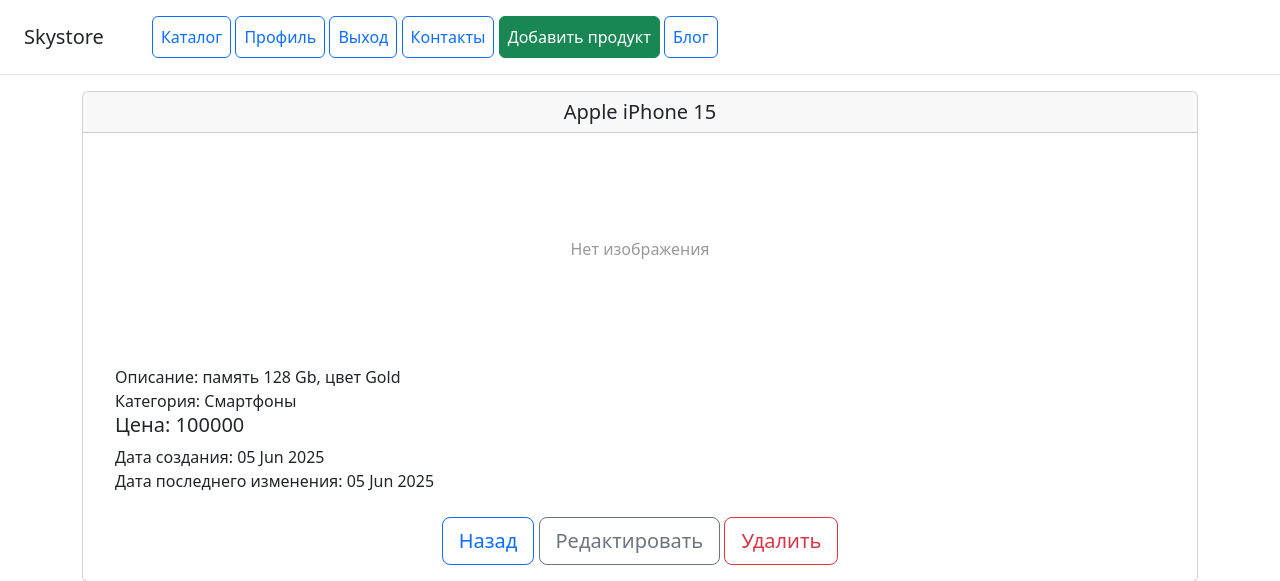
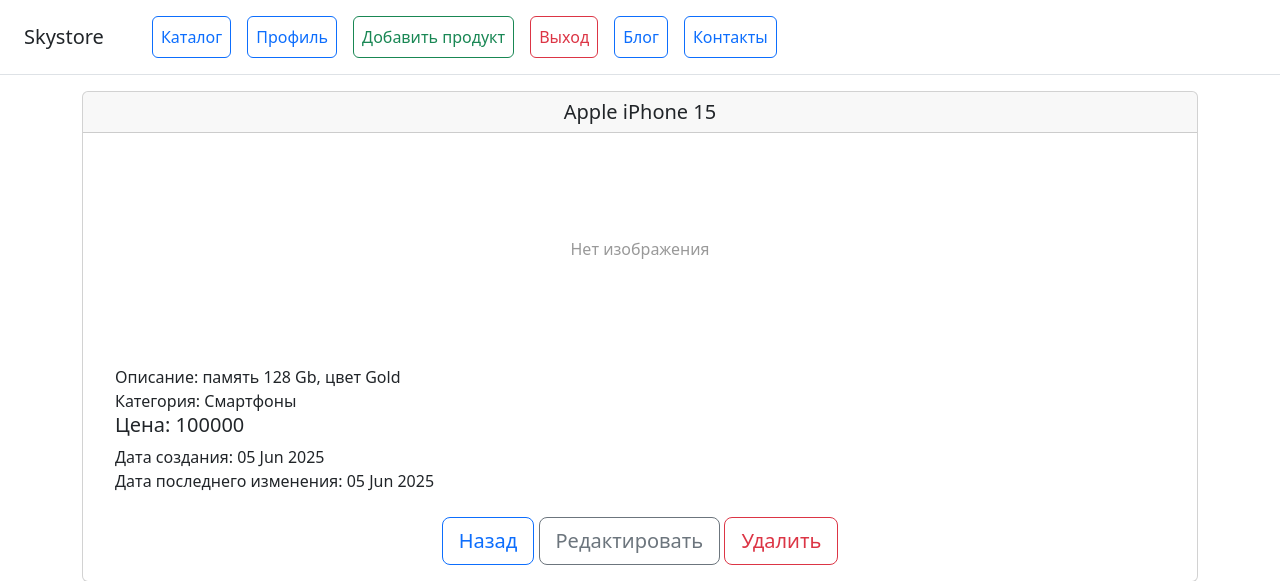
Before and after one commit to VeronikaSidorova/basics_django, a Django app: page /products/3 in a window 1280 px wide. Shown: the top 581 px of the page. Run offline with Django 5.2, Linux system fonts and the light colour scheme; the visitor is signed in with stand-in values (Sample User, id 1); data comes from the database, SQL or seed files in the repository; parts of the project's set-up code (start-up, migrations or seed data) failed here and were passed over; some libraries are stand-ins or nearby versions.

Commit message:
дз 28 upgrade

```diff
--- a/catalog/templates/main_menu.html
+++ b/catalog/templates/main_menu.html
@@ -1,18 +1,19 @@
 <div class="d-flex flex-column flex-md-row align-items-center p-3 px-md-4 mb-3 bg-white border-bottom box-shadow">
-    <h5 class="my-0 mr-md-2 font-weight-normal">Skystore</h5>
-    <nav class="ms-5">
+    <h5 class="my-2 mr-md-2 font-weight-normal">Skystore</h5>
+    <nav class="d-flex align-items-center gap-3 ms-5">
         <a class="p-2 btn btn-outline-primary" href="{% url 'catalog:products_list' %}">Каталог</a>
         {% if user.is_authenticated %}
-        <a class="p-2 btn btn-outline-primary" href="{% url 'users:user_detail' token=user.token %}">Профиль</a>
-        <a class="p-2 btn btn-outline-primary" href="{% url 'users:logout' %}">Выход</a>
+            <a class="p-2 btn btn-outline-primary" href="{% url 'users:user_detail' token=user.token %}">Профиль</a>
+            <a class="p-2 btn btn-outline-success" href="{% url 'catalog:product_create' %}">Добавить продукт</a>
+            <form method="post" action="{% url 'users:logout' %}">
+                {% csrf_token %}
+                <button type='submit' class="p-2 btn btn-outline-danger">Выход</button>
+            </form>
         {% else %}
-        <a class="p-2 btn btn-outline-primary" href="{% url 'users:login' %}">Вход</a>
-        <a class="p-2 btn btn-outline-primary" href="{% url 'users:register' %}">Регистрация</a>
-        {% endif %}
-        <a class="p-2 btn btn-outline-primary" href="{% url 'catalog:contacts' %}">Контакты</a>
-        {% if user.is_authenticated %}
-        <a class="p-2 btn btn-success ms-auto" href="{% url 'catalog:product_create' %}">Добавить продукт</a>
+            <a class="p-2 btn btn-outline-primary" href="{% url 'users:login' %}">Вход</a>
+            <a class="p-2 btn btn-outline-primary" href="{% url 'users:register' %}">Регистрация</a>
         {% endif %}
         <a class="p-2 btn btn-outline-primary" href="{% url 'blog:blog_list' %}">Блог</a>
+        <a class="p-2 btn btn-outline-primary" href="{% url 'catalog:contacts' %}">Контакты</a>
     </nav>
 </div>
--- a/catalog/templates/product_detail.html
+++ b/catalog/templates/product_detail.html
@@ -39,9 +39,11 @@
                     </li>
                 </ul>
                 <a href="{% url 'catalog:products_list' %}" class="btn btn-lg btn-block btn-outline-primary">Назад</a>
-                {% if perms.catalog.can_unpublish_product and perms.catalog.can_delete_product or user == product.owner %}
-                <a href="{% url 'catalog:product_update' product.pk %}" class="btn btn-lg btn-block btn-outline-secondary">Редактировать</a>
-                <a href="{% url 'catalog:product_delete' product.pk %}" class="btn btn-lg btn-block btn-outline-danger">Удалить</a>
+                {% if perms.catalog.can_unpublish_product or user == product.owner %}
+                    <a href="{% url 'catalog:product_update' product.pk %}" class="btn btn-lg btn-block btn-outline-secondary">Редактировать</a>
+                {% endif %}
+                {% if perms.catalog.can_delete_product or user == product.owner %}
+                    <a href="{% url 'catalog:product_delete' product.pk %}" class="btn btn-lg btn-block btn-outline-danger">Удалить</a>
                 {% endif %}
             </div>
         </div>
```
Also changed, not shown: blog/migrations/0002_alter_blogpost_options_alter_blogpost_preview_image.py (added), blog/migrations/0003_alter_blogpost_options.py (added), catalog/migrations/0004_product_is_published_alter_product_category_and_more.py (added), catalog/migrations/0005_product_owner.py (added), catalog/migrations/0006_alter_product_options.py (added), catalog/migrations/0007_alter_product_options.py (added), users/migrations/0001_initial.py (added), users/migrations/0002_user_token.py (added), users/migrations/0003_user_username.py (added).
